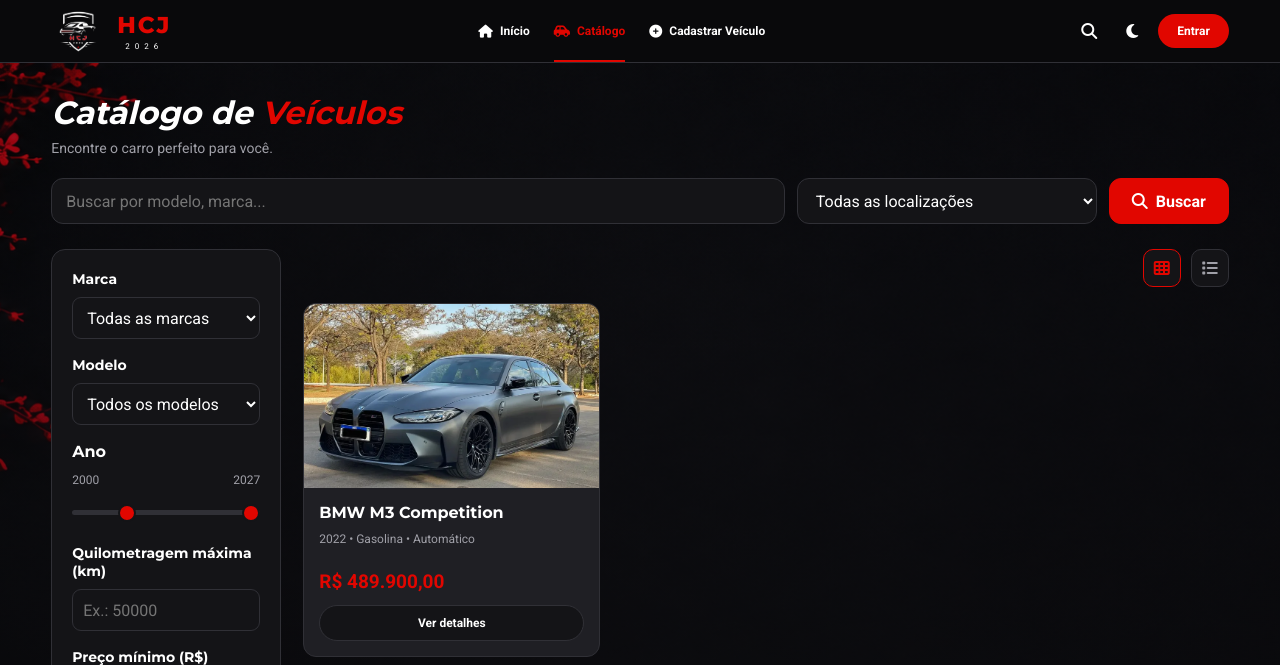
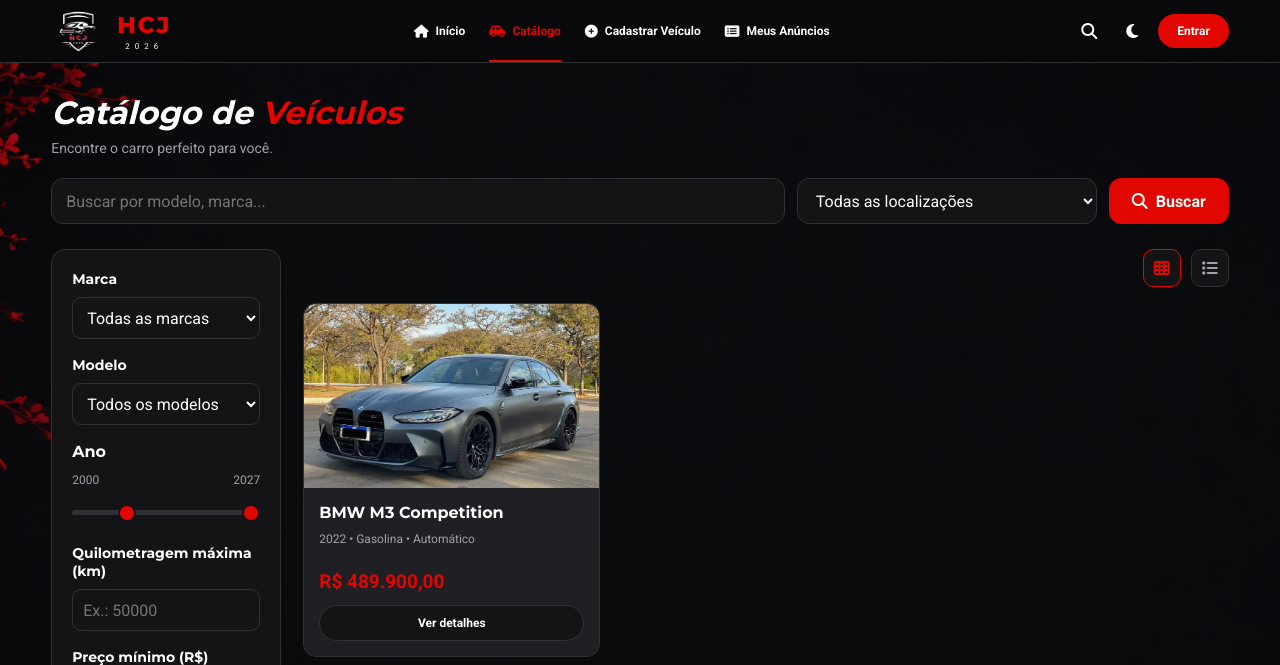
Before and after one commit to JNN2/HCJ-Project-de-concessionria-carro, a Flask app: page /catalogo in a window 1280 px wide. Shown: the top 665 px of the page. Run offline with Flask 3, Linux system fonts and the light colour scheme.

Commit message:
feat: adiciona acesso a pagina de meus anuncios (refs #58)

```diff
--- a/templates/base.html
+++ b/templates/base.html
@@ -15,16 +15,19 @@
     {% if request.endpoint == 'cadastrar_veiculo' %}
     <link rel="stylesheet" href="{{ url_for('static', filename='css/cadastro.css') }}">
     {% endif %}
-
     <!-- CSS detalhes-veiculo -->
     {% if request.endpoint == 'detalhes_veiculo' %}
     <link rel="stylesheet" href="{{url_for('static', filename='css/detalhes.css') }}">
     {% endif %}
-
     <!-- CSS específico do catálogo -->
     {% if request.endpoint == 'catalogo' %}
     <link rel="stylesheet" href="{{ url_for('static', filename='css/catalogo.css') }}">
     {% endif %}
+    <!-- CSS específico do anuncios do vendedor -->
+    {% block extra_css %}
+    <link rel="stylesheet" href="{{ url_for('static', filename='css/meus_anuncios.css') }}">
+    {% endblock %}
+
 </head>
 
 <body>
@@ -40,22 +43,41 @@
                     <small>2026</small>
                 </div>
             </a>
-            <!-- Navegação -->
+            <!-- Navegação principal -->
             <nav class="navbar" aria-label="Menu principal">
-                <a href="{{ url_for('home') }}" class="nav-link {% if request.endpoint == 'home' %}active{% endif %}"{% if request.endpoint == 'home' %}aria-current="page"{% endif %}>
+
+                <!-- Início -->
+                <a href="{{ url_for('home') }}"
+                class="nav-link {% if request.endpoint == 'home' %}active{% endif %}"
+                {% if request.endpoint == 'home' %}aria-current="page"{% endif %}>
                     <i class="fa-solid fa-house" aria-hidden="true"></i>
                     Início
                 </a>
 
-                <a href="{{ url_for('catalogo') }}" class="nav-link {% if request.endpoint == 'catalogo' %}active{% endif %}" {% if request.endpoint == 'catalogo' %} aria-current="page"{% endif%}>
+                <!-- Catálogo -->
+                <a href="{{ url_for('catalogo') }}"
+                class="nav-link {% if request.endpoint == 'catalogo' %}active{% endif %}"
+                {% if request.endpoint == 'catalogo' %}aria-current="page"{% endif %}>
                     <i class="fa-solid fa-car-side" aria-hidden="true"></i>
                     Catálogo
                 </a>
 
-                <a href="{{ url_for('cadastrar_veiculo') }}" class="nav-link {% if request.endpoint == 'cadastrar_veiculo' %}active{% endif %}" {% if request.endpoint == 'cadastrar_veiculo' %}aria-current="page"{% endif %}>
+                <!-- Cadastrar veículo -->
+                <a href="{{ url_for('cadastrar_veiculo') }}"
+                class="nav-link {% if request.endpoint == 'cadastrar_veiculo' %}active{% endif %}"
+                {% if request.endpoint == 'cadastrar_veiculo' %}aria-current="page"{% endif %}>
                     <i class="fa-solid fa-circle-plus" aria-hidden="true"></i>
                     Cadastrar Veículo
                 </a>
+
+                <!-- Meus Anúncios -->
+                <a href="{{ url_for('meus_anuncios') }}"
+                class="nav-link {% if request.endpoint == 'meus_anuncios' %}active{% endif %}"
+                {% if request.endpoint == 'meus_anuncios' %}aria-current="page"{% endif %}>
+                    <i class="fa-solid fa-rectangle-list" aria-hidden="true"></i>
+                    Meus Anúncios
+                </a>
+
             </nav>
 
             <!-- Ações -->
@@ -93,9 +115,14 @@
     {% if request.endpoint == 'cadastrar_veiculo' %}
     <script src="{{ url_for('static', filename='js/cadastro.js') }}" defer></script>
     {% endif %}
+    <!-- JavaScript dos filtros e barra em list ou card -->
     {% if request.endpoint == 'catalogo' %}
     <script src="{{ url_for('static', filename='js/catalogo.js') }}" defer></script>
     {% endif %}
+    <!-- JavaScript Anuncio dos vendedores -->
+    {% block scripts %}
+    <script src="{{ url_for('static', filename='js/meus_anuncios.js') }}" defer> </script>
+    {% endblock %}
 
 </body>
 
```
